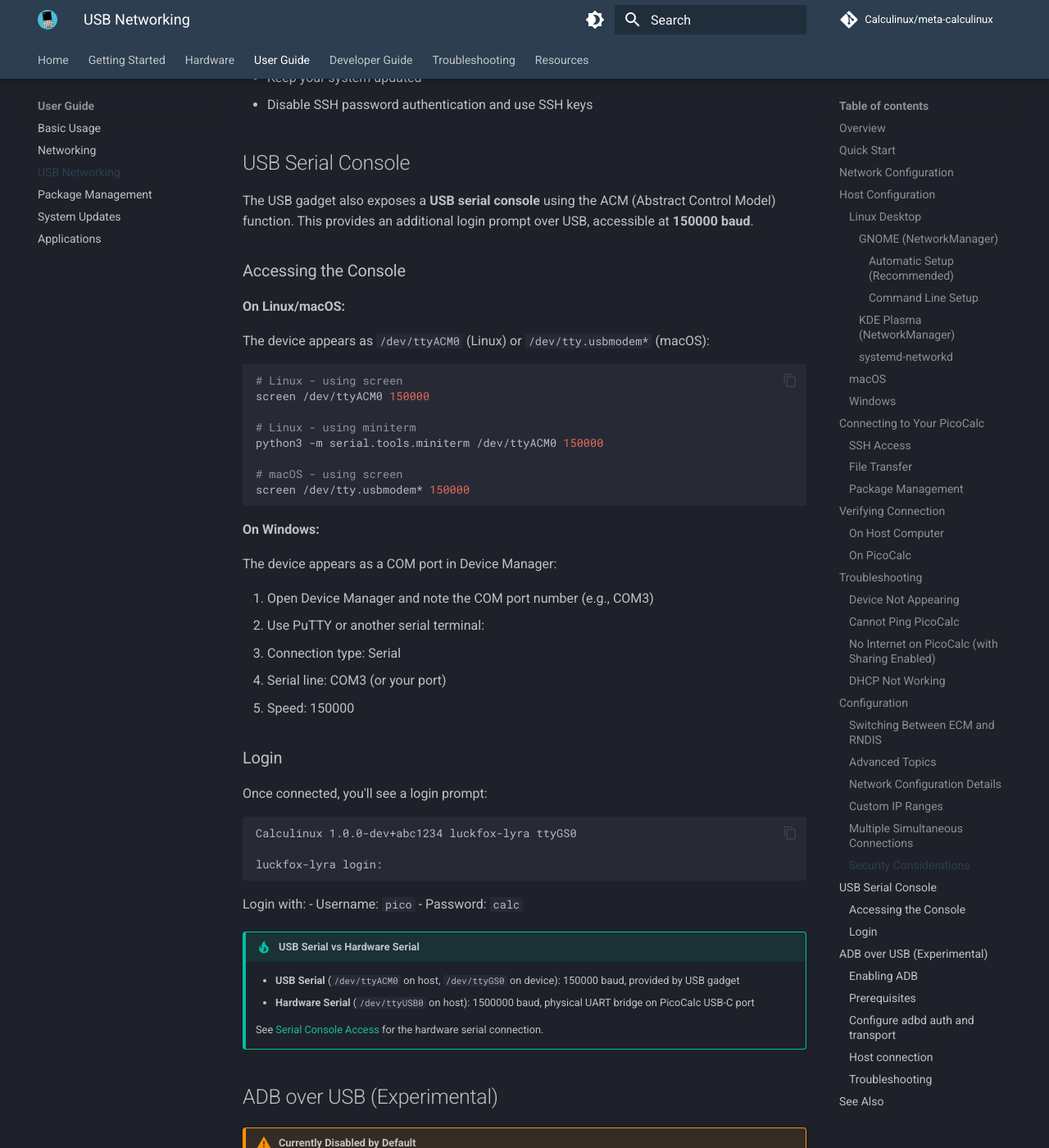
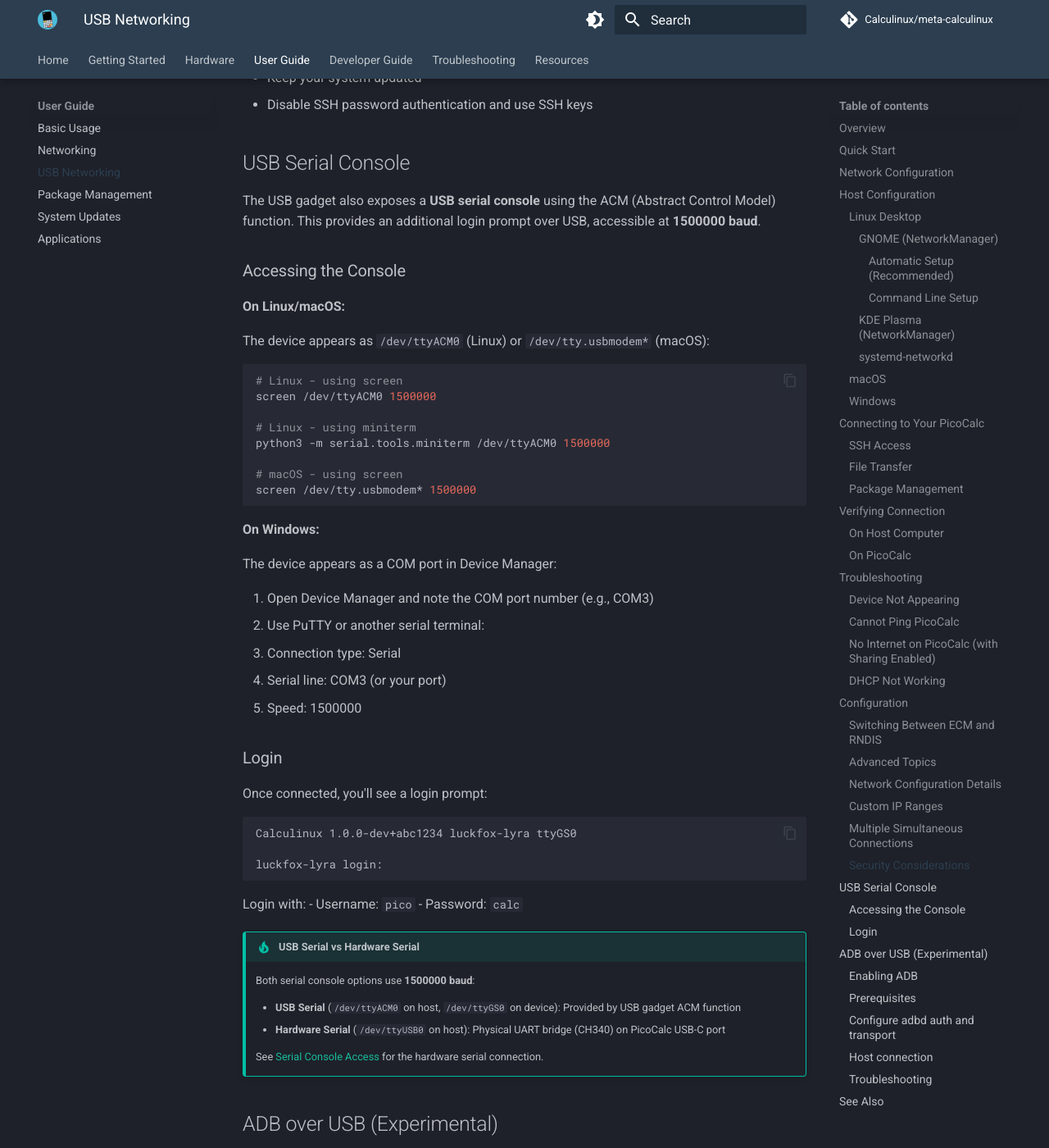
Before and after one commit to Calculinux/docs, an MkDocs documentation site: the page built from docs/user-guide/usb-networking.md, in a window 1280 px wide and 1400 px high, scrolled down 13342 px. Shown: the whole window at 82% size. Built offline with MkDocs 1.6.1 and Material for MkDocs 9.7.7, drawn with Linux system fonts in a browser that asks for light colours; comment, search, counter and statistics services are not loaded.

Commit message:
Update USB serial console baud rate to 1500000 in documentation

````diff
--- a/docs/user-guide/usb-networking.md
+++ b/docs/user-guide/usb-networking.md
@@ -574,7 +574,7 @@
 
 ## USB Serial Console
 
-The USB gadget also exposes a **USB serial console** using the ACM (Abstract Control Model) function. This provides an additional login prompt over USB, accessible at **150000 baud**.
+The USB gadget also exposes a **USB serial console** using the ACM (Abstract Control Model) function. This provides an additional login prompt over USB, accessible at **1500000 baud**.
 
 ### Accessing the Console
 
@@ -584,13 +584,13 @@
 
 ```bash
 # Linux - using screen
-screen /dev/ttyACM0 150000
+screen /dev/ttyACM0 1500000
 
 # Linux - using miniterm
-python3 -m serial.tools.miniterm /dev/ttyACM0 150000
+python3 -m serial.tools.miniterm /dev/ttyACM0 1500000
 
 # macOS - using screen
-screen /dev/tty.usbmodem* 150000
+screen /dev/tty.usbmodem* 1500000
 ```
 
 **On Windows:**
@@ -601,7 +601,7 @@
 2. Use PuTTY or another serial terminal:
    - Connection type: Serial
    - Serial line: COM3 (or your port)
-   - Speed: 150000
+   - Speed: 1500000
 
 ### Login
 
@@ -618,8 +618,10 @@
 - Password: `calc`
 
 !!! tip "USB Serial vs Hardware Serial"
-    - **USB Serial** (`/dev/ttyACM0` on host, `/dev/ttyGS0` on device): 150000 baud, provided by USB gadget
-    - **Hardware Serial** (`/dev/ttyUSB0` on host): 1500000 baud, physical UART bridge on PicoCalc USB-C port
+    Both serial console options use **1500000 baud**:
+
+    - **USB Serial** (`/dev/ttyACM0` on host, `/dev/ttyGS0` on device): Provided by USB gadget ACM function
+    - **Hardware Serial** (`/dev/ttyUSB0` on host): Physical UART bridge (CH340) on PicoCalc USB-C port
 
     See [Serial Console Access](../hardware/serial/console-access.md) for the hardware serial connection.
 
````
Also changed, not shown: docs/getting-started/first-boot.md (+1 -1 lines).
